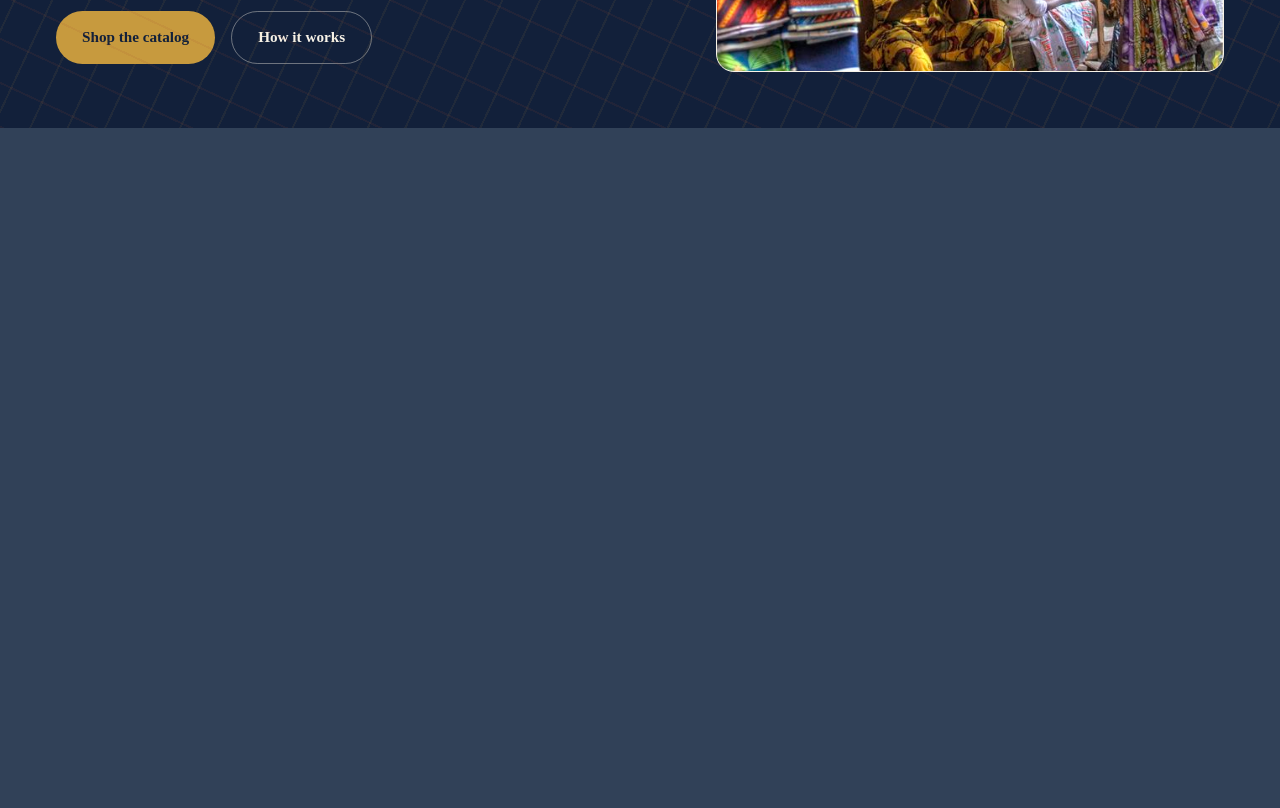
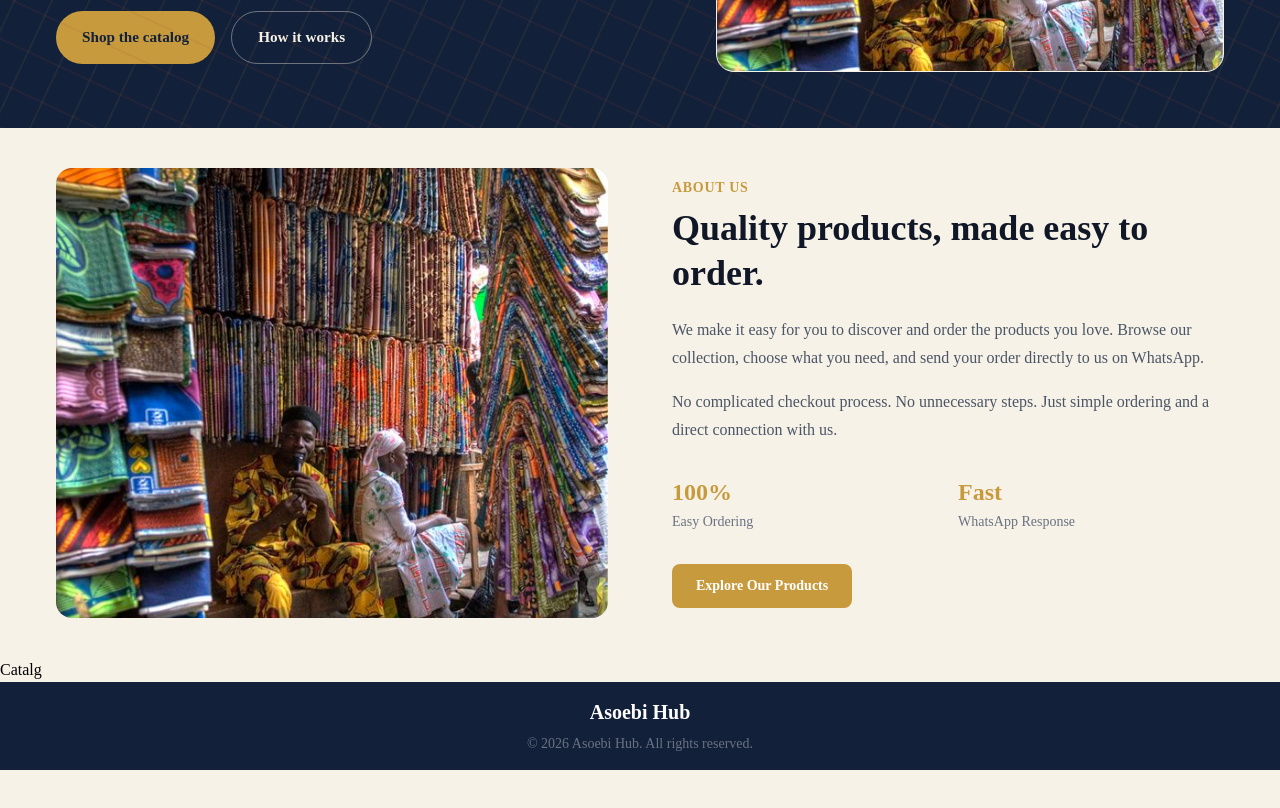
Before and after one commit to Harlexiz/Whatsapp-Order-System, a React (Vite) app in the folder client/: page / in a window 1280 px wide. Shown: the part 440-1248 px from the top of the page. After the commit the page ends 1210 px from the top, so only its background shows below. Built offline with nearby package versions, Linux system fonts and the light colour scheme.

Commit message:
About Section

```diff
--- a/client/package.json
+++ b/client/package.json
@@ -14,6 +14,7 @@
     "react": "^19.2.7",
     "react-dom": "^19.2.7",
     "react-icons": "^5.7.0",
+    "react-intersection-observer": "^11.0.0",
     "tailwindcss": "^4.3.3",
     "zustand": "^5.0.14"
   },
--- a/client/src/App.tsx
+++ b/client/src/App.tsx
@@ -1,4 +1,4 @@
-import { useState, useRef } from 'react'
+import { useState, useRef, lazy, Suspense } from 'react'
 import reactLogo from './assets/react.svg'
 import viteLogo from './assets/vite.svg'
 import heroImg from './assets/hero.png'
@@ -6,18 +6,28 @@ import heroImg from './assets/hero.png'
 import Header from './components/header/Header'
 import Hero from './components/hero/Hero'
 import Footer from './components/footer/Footer'
+import { useInView } from 'react-intersection-observer'
+import About from './components/about/About'
+// const About = lazy(() => import('./components/about/About').then(module => { console.log("About Compoinent Loaded"); return module }))
 
 
 function App() {
   const catalogRef = useRef(null);
 
+  // const { ref, inView } = useInView({
+  //   triggerOnce: true,
+  //   rootMargin: '0px',
+  //    onChange: (inView) => console.log('inView changed:', inView),
+  // })
+
   return (
     <>
       <Header />
       <Hero />
-    <div className='h-1000 bg-slate-700'>
 
-    </div>
+
+      <About />
+
 
       <div id='catalog'>
         Catalg
--- /dev/null
+++ b/client/src/components/about/About.tsx
@@ -0,0 +1,76 @@
+import aboutImg from '../../images/ankara.jpg'
+import {handleClick} from '../../utils/scroll.ts'
+
+export default function About() {
+    return (
+        <section className='py-10'>
+            <div className="container">
+                <div className='grid items-center gap-10 lg:grid-cols-2 lg:gap-16'>
+                    {/*Image */}
+                    <div className="order-1">
+                        <div className="overflow-hidden rounded-2xl">
+                            <img
+                                src={aboutImg}
+                                alt="Our products"
+                                className="h-72 w-full object-cover sm:h-96 lg:h-[450px]"
+                            />
+                        </div>
+                    </div>
+                    {/*Text */}
+
+                    <div className='order-2'>
+                        <p className="mb-2 text-sm font-semibold uppercase tracking-wider text-custom-gold">
+                            About Us
+                        </p>
+
+                        <h2 className="text-3xl font-bold leading-tight text-gray-900 sm:text-4xl">
+                            Quality products, made easy to order.
+                        </h2>
+
+                        <p className="mt-5 text-base leading-7 text-gray-600">
+                            We make it easy for you to discover and order the products you
+                            love. Browse our collection, choose what you need, and send your
+                            order directly to us on WhatsApp.
+                        </p>
+
+                        <p className="mt-4 text-base leading-7 text-gray-600">
+                            No complicated checkout process. No unnecessary steps. Just
+                            simple ordering and a direct connection with us.
+                        </p>
+
+                        {/* Highlights */}
+                        <div className="mt-8 grid grid-cols-2 gap-5">
+                            <div>
+                                <h3 className="text-2xl font-bold text-custom-gold">100%</h3>
+                                <p className="mt-1 text-sm text-gray-500">
+                                    Easy Ordering
+                                </p>
+                            </div>
+
+                            <div>
+                                <h3 className="text-2xl font-bold text-custom-gold">Fast</h3>
+                                <p className="mt-1 text-sm text-gray-500">
+                                    WhatsApp Response
+                                </p>
+                            </div>
+                        </div>
+                        <button
+                            onClick={()=>handleClick('catalog')}
+                            className="mt-8 cursor-pointer inline-flex items-center rounded-lg bg-custom-gold px-6 py-3 text-sm font-semibold text-white transition hover:opacity-90"
+                        >
+                            Explore Our Products
+                        </button>
+
+
+
+
+
+                    </div>
+
+
+                </div>
+            </div>
+
+        </section>
+    )
+}
--- a/client/src/components/hero/Hero.tsx
+++ b/client/src/components/hero/Hero.tsx
@@ -1,10 +1,6 @@
+import {handleClick} from '../../utils/scroll.ts'
+export default function Hero() {
 
-export default function Hero() {
-    const handleClick = (id: string): void => {
-        document.getElementById(id)?.scrollIntoView({
-            behavior: "smooth",
-        });
-    };
     return (
         <div className="relative  bg-deep-indigo pt-16 pb-14 text-custom-cream after:content-[''] after:absolute
     after:inset-0 after:pointer-events-none  after:bg-[repeating-linear-gradient(115deg,rgba(199,154,62,0.08)_0_2px,transparent_2px_34px),repeating-linear-gradient(25deg,rgba(160,71,46,0.10)_0_2px,transparent_2px_40px)]">
--- /dev/null
+++ b/client/src/utils/scroll.ts
@@ -0,0 +1,6 @@
+
+export const handleClick = (id: string):void =>{
+    document.getElementById(id)?.scrollIntoView({
+        behavior: "smooth"
+    })
+}
```
Also changed, not shown: 1 other file (tests, documents, lock files or other folders). Lines whose indentation alone changed are shown as unchanged.
